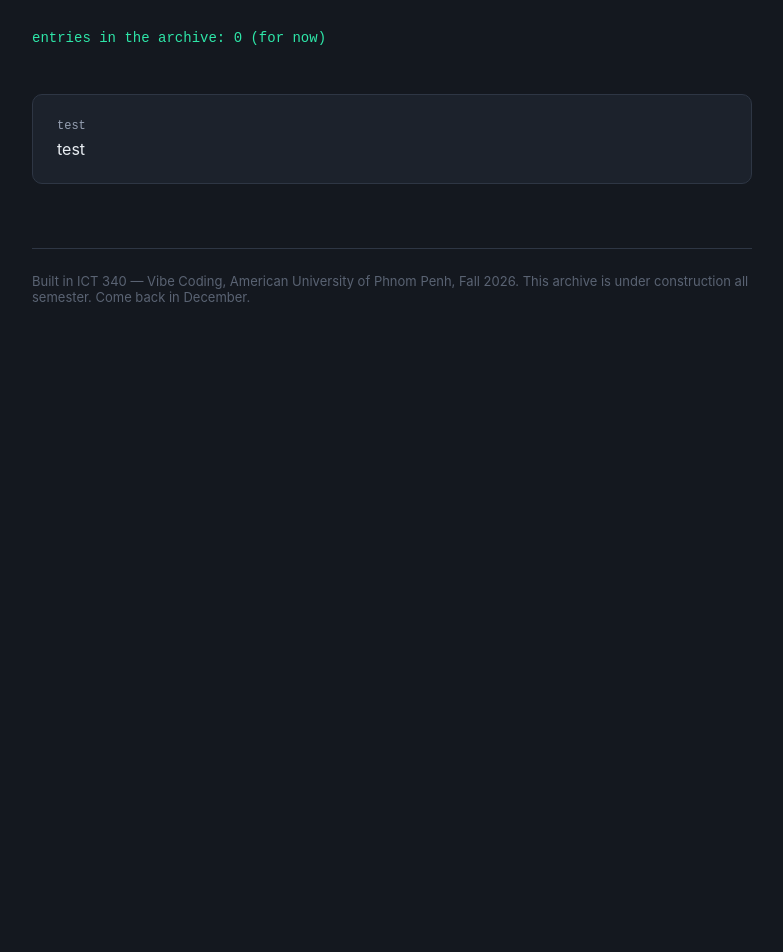
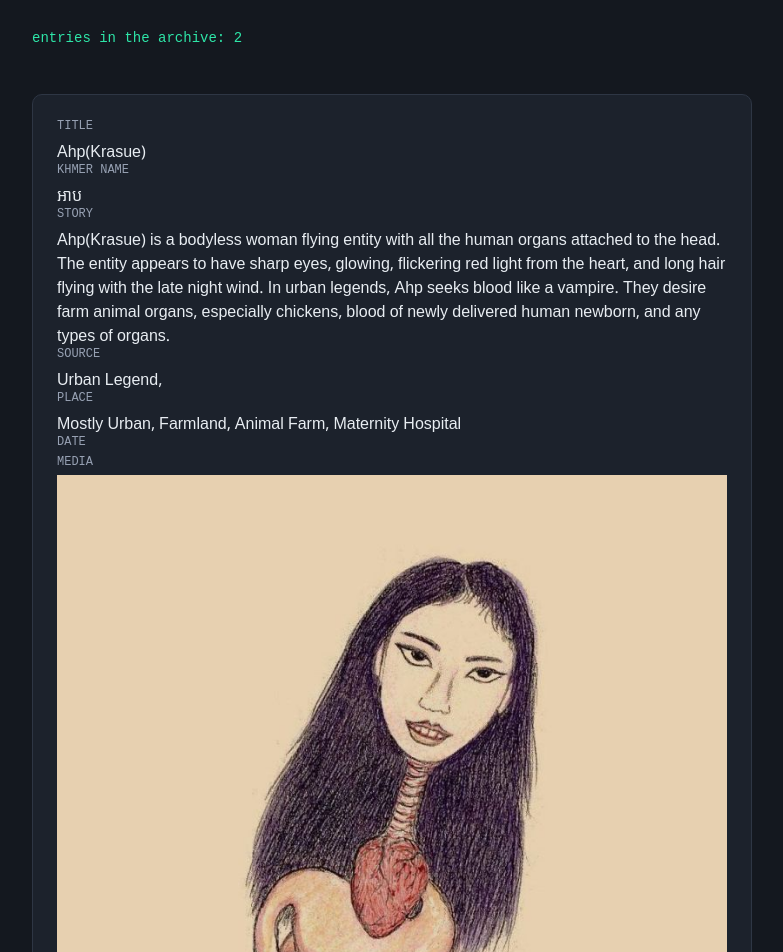
Before and after one commit to vireakbothkim/khmer-horror-folklore, a Next.js app: page / in a window 1280 px wide. Shown: the part 700-1652 px from the top of the page, without its empty margins (248-1031 px from the left). Before the commit the page ends 1085 px from the top, so only its background shows below. Built offline with nearby package versions, Linux system fonts and the light colour scheme.

Commit message:
first component: EntryCard

```diff
--- a/app/page.js
+++ b/app/page.js
@@ -1,4 +1,7 @@
 import collection from "../collection.config.js";
+import EntryCard from "../components/EntryCard";
+import krasueImg from "../components/krasue.jpg";
+import bananaTreeGhostImg from "../components/banana_tree_ghost.png";
 
 const styles = {
   wrap: {
@@ -74,6 +77,24 @@ const styles = {
 };
 
 export default function Home() {
+  const entry1 = {
+    title: "Ahp(Krasue)",
+    khmerName: "អាប",
+    story: "Ahp(Krasue) is a bodyless woman flying entity with all the human organs attached to the head. The entity appears to have sharp eyes, glowing, flickering red light from the heart, and long hair flying with the late night wind. In urban legends, Ahp seeks blood like a vampire. They desire farm animal organs, especially chickens, blood of newly delivered human newborn, and any types of organs.",
+    source: "Urban Legend, ",
+    place: "Mostly Urban, Farmland, Animal Farm, Maternity Hospital",
+    media: krasueImg,
+  };
+
+  const entry2 = {
+    title: "Banana Tree Ghost",
+    khmerName: "ខ្មោចដេីមចេកជ្វា",
+    story: "Banana Tree Ghost is a restless ghost that lives strictly on the banana tree. In rural areas, it is forbidden to plant a banana tree right next to the window of your house as the leaf of the banana tree could grow and attached to the house, providing a path for the banana tree ghost to go in and haunt those who lives inside.",
+    source: "Grandparents, friends, urban legend",
+    place: "Mostly Urban, Farmland,",
+    media: bananaTreeGhostImg,
+  };
+
   return (
     <main style={styles.wrap}>
       <p style={styles.kicker}>KHMER LIVING ARCHIVE</p>
@@ -93,12 +114,10 @@ export default function Home() {
         <p style={styles.cardValue}>{collection.province}</p>
       </div>
 
-      <p style={styles.count}>entries in the archive: 0 (for now)</p>
+      <p style={styles.count}>entries in the archive: 2</p>
 
-      <div style={styles.entryCard}>
-        <p style={styles.entryCardLabel}>test</p>
-        <p style={styles.entryCardValue}>test</p>
-      </div>
+      <EntryCard entry={entry1} />
+      <EntryCard entry={entry2} />
 
       <footer style={styles.footer}>
         Built in ICT 340 — Vibe Coding, American University of Phnom Penh, Fall
--- /dev/null
+++ b/components/EntryCard.js
@@ -0,0 +1,58 @@
+export default function EntryCard({ entry, isLoading = false, error = null }) {
+  if (isLoading) {
+    return <div>Loading entry...</div>;
+  }
+
+  if (error) {
+    return <div>Error: {error}</div>;
+  }
+
+  const styles = {
+    wrap: {
+      marginTop: 48,
+      padding: 24,
+      backgroundColor: "#1C222C",
+      border: "1px solid #2E3644",
+      borderRadius: 10,
+    },
+    label: {
+      fontFamily: "'Courier New', monospace",
+      fontSize: 12,
+      color: "#97A1B3",
+      margin: 0,
+    },
+    value: {
+      fontSize: 16,
+      margin: "6px 0 0",
+      fontFamily: '"Noto Sans Khmer", "Khmer OS Siemreap", "Khmer OS Battambang", "Arial Unicode MS", sans-serif',
+      lineHeight: 1.5,
+    },
+  };
+
+  return (
+    <div style={styles.wrap}>
+      <p style={styles.label}>TITLE</p>
+      <p style={styles.value}>{entry.title}</p>
+      <p style={styles.label}>KHMER NAME</p>
+      <p style={styles.value}>{entry.khmerName}</p>
+      <p style={styles.label}>STORY</p>
+      <p style={styles.value}>{entry.story}</p>
+      <p style={styles.label}>SOURCE</p>
+      <p style={styles.value}>{entry.source}</p>
+      <p style={styles.label}>PLACE</p>
+      <p style={styles.value}>{entry.place}</p>
+      <p style={styles.label}>DATE</p>
+      <p style={styles.value}>{entry.date}</p>
+      <p style={styles.label}>MEDIA</p>
+      {entry.media ? (
+        <img
+          src={entry.media.src}
+          alt="Entry media"
+          style={{ maxWidth: "100%", height: "auto", marginTop: "6px" }}
+        />
+      ) : (
+        <p style={styles.value}>"(media placeholder - to be added)"</p>
+      )}
+    </div>
+  );
+}
```
Also changed, not shown: app/entry-sketch.md (+36 -2 lines), components/krasue.jpg (added), 1 other file (tests, documents, lock files or other folders).
